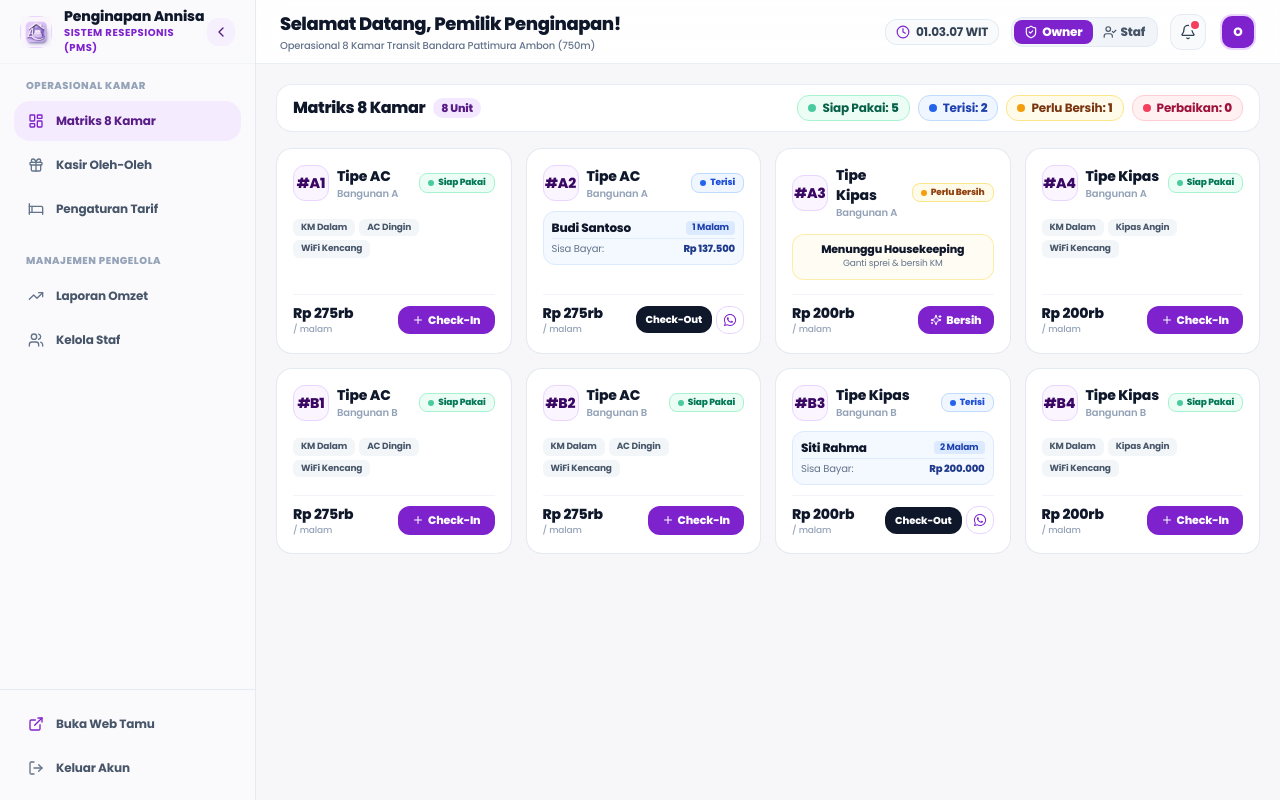
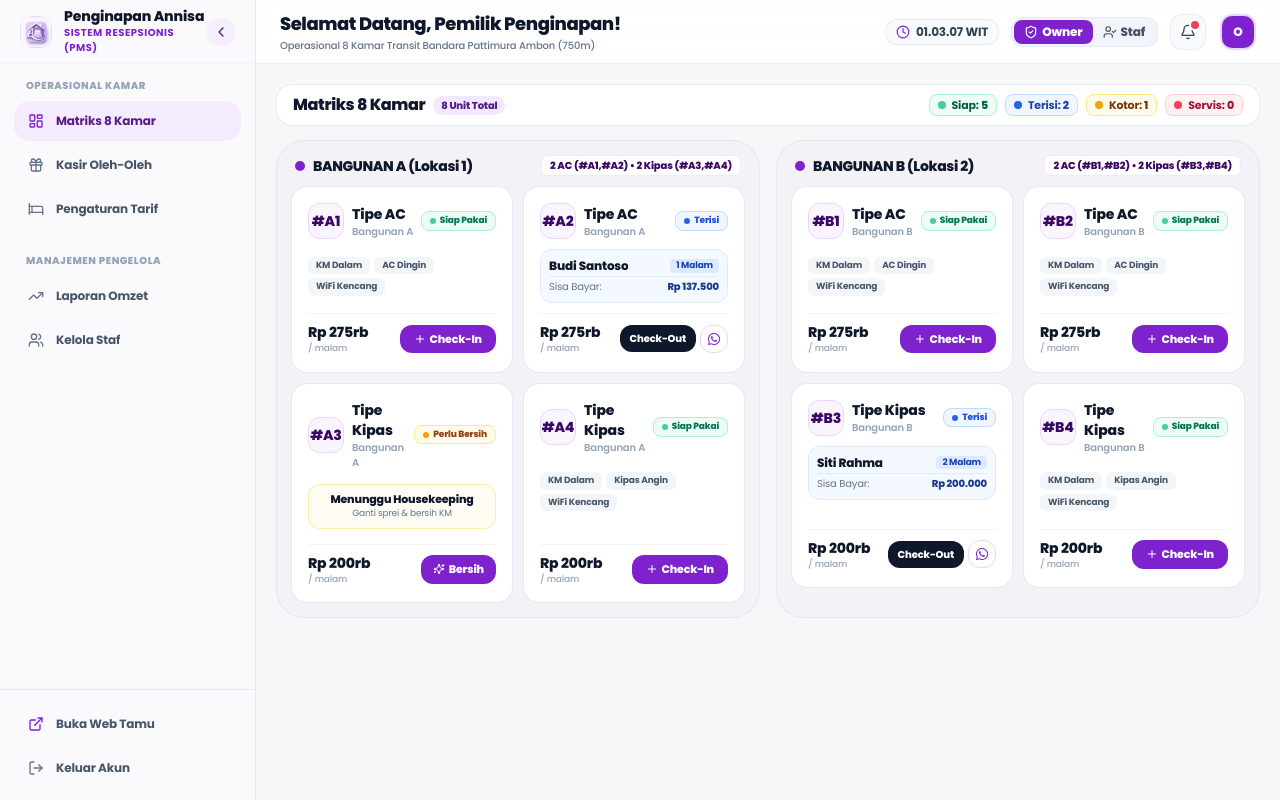
Before and after one commit to ilsetiawan1/penginapan-annisa, a Next.js app in the folder apps/web/: page /admin/dashboard in a window 1280 px wide. Built offline with nearby package versions, Linux system fonts and the light colour scheme.

Commit message:
feat(admin): layout 8 rooms into 2 distinct physical buildings (Left: Building A with 2 AC & 2 Kipas, Right: Building B with 2 AC & 2 Kipas) matching user sketch

```diff
--- a/apps/web/src/features/admin/rooms/components/room-matrix.tsx
+++ b/apps/web/src/features/admin/rooms/components/room-matrix.tsx
@@ -8,7 +8,7 @@ import { RoomCard, type RoomItem } from "./room-card";
 
 // 8 UNIT KAMAR RESMI PENGINAPAN ANNISA (SESUAI PRD & TRD)
 const INITIAL_ROOMS: RoomItem[] = [
-  // BANGUNAN A
+  // BANGUNAN A (KIRI): 2 AC (A1, A2) & 2 KIPAS (A3, A4)
   {
     code: "A1",
     building: "A",
@@ -49,7 +49,8 @@ const INITIAL_ROOMS: RoomItem[] = [
     price: 200000,
     status: "ready",
   },
-  // BANGUNAN B
+
+  // BANGUNAN B (KANAN): 2 AC (B1, B2) & 2 KIPAS (B3, B4)
   {
     code: "B1",
     building: "B",
@@ -100,7 +101,11 @@ export function RoomMatrix() {
   const [checkOutModalData, setCheckOutModalData] = useState<RoomItem | null>(null);
   const [receiptModalData, setReceiptModalData] = useState<RoomItem | null>(null);
 
-  // Ringkasan Status
+  // Pisahkan Kamar Bangunan A & Bangunan B
+  const roomsA = rooms.filter((r) => r.building === "A");
+  const roomsB = rooms.filter((r) => r.building === "B");
+
+  // Ringkasan Status Keseluruhan
   const readyCount = rooms.filter((r) => r.status === "ready").length;
   const occupiedCount = rooms.filter((r) => r.status === "occupied").length;
   const dirtyCount = rooms.filter((r) => r.status === "dirty").length;
@@ -164,51 +169,72 @@ export function RoomMatrix() {
   };
 
   return (
-    <div className="space-y-3.5 sm:space-y-4">
-      {/* Top Header Strip: Judul + Ringkasan Status 4 Warna Horizontal (Zero Scroll Tablet View) */}
-      <div className="flex flex-wrap items-center justify-between gap-2.5 bg-white py-2.5 px-4 rounded-2xl border border-slate-200/80 shadow-2xs">
+    <div className="space-y-3 sm:space-y-3.5">
+      {/* Top Header Strip: Judul + Ringkasan Status 4 Warna Horizontal */}
+      <div className="flex flex-wrap items-center justify-between gap-2 bg-white py-2 px-3.5 sm:px-4 rounded-2xl border border-slate-200/80 shadow-2xs">
         <div className="flex items-center gap-2">
-          <h2 className="text-base font-black text-slate-900 tracking-tight">Matriks 8 Kamar</h2>
-          <span className="bg-purple-100 text-purple-900 text-[11px] font-black px-2 py-0.5 rounded-full">
-            8 Unit
+          <h2 className="text-sm sm:text-base font-black text-slate-900 tracking-tight">
+            Matriks 8 Kamar
+          </h2>
+          <span className="bg-purple-100 text-purple-900 text-[10px] font-black px-2 py-0.5 rounded-full">
+            8 Unit Total
           </span>
         </div>
 
-        {/* 4 Status Pills Horizontal (Ramping & Jelas) */}
-        <div className="flex items-center gap-2 flex-wrap text-xs font-bold">
-          <span className="bg-emerald-50 text-emerald-800 border border-emerald-200 px-2.5 py-1 rounded-xl flex items-center gap-1.5">
+        {/* 4 Status Pills Horizontal */}
+        <div className="flex items-center gap-1.5 sm:gap-2 flex-wrap text-xs font-bold">
+          <span className="bg-emerald-50 text-emerald-800 border border-emerald-200 px-2 py-0.5 rounded-lg flex items-center gap-1.5 text-[11px]">
             <span className="w-2 h-2 rounded-full bg-emerald-500 animate-pulse" />
             <span>
-              Siap Pakai: <strong>{readyCount}</strong>
+              Siap: <strong>{readyCount}</strong>
             </span>
           </span>
 
-          <span className="bg-blue-50 text-blue-800 border border-blue-200 px-2.5 py-1 rounded-xl flex items-center gap-1.5">
+          <span className="bg-blue-50 text-blue-800 border border-blue-200 px-2 py-0.5 rounded-lg flex items-center gap-1.5 text-[11px]">
             <span className="w-2 h-2 rounded-full bg-blue-600" />
             <span>
               Terisi: <strong>{occupiedCount}</strong>
             </span>
           </span>
 
-          <span className="bg-amber-50 text-amber-900 border border-amber-200 px-2.5 py-1 rounded-xl flex items-center gap-1.5">
+          <span className="bg-amber-50 text-amber-900 border border-amber-200 px-2 py-0.5 rounded-lg flex items-center gap-1.5 text-[11px]">
             <span className="w-2 h-2 rounded-full bg-amber-500" />
             <span>
-              Perlu Bersih: <strong>{dirtyCount}</strong>
+              Kotor: <strong>{dirtyCount}</strong>
             </span>
           </span>
 
-          <span className="bg-rose-50 text-rose-800 border border-rose-200 px-2.5 py-1 rounded-xl flex items-center gap-1.5">
+          <span className="bg-rose-50 text-rose-800 border border-rose-200 px-2 py-0.5 rounded-lg flex items-center gap-1.5 text-[11px]">
             <span className="w-2 h-2 rounded-full bg-rose-500" />
             <span>
-              Perbaikan: <strong>{maintenanceCount}</strong>
+              Servis: <strong>{maintenanceCount}</strong>
             </span>
           </span>
         </div>
       </div>
 
-      {/* 8 ROOMS GRID (Tepat 4 Kolom x 2 Baris: Muat 1 Layar Tablet Penuh Tanpa Scroll) */}
-      <div className="grid grid-cols-1 sm:grid-cols-2 lg:grid-cols-4 gap-3 sm:gap-3.5">
-        {rooms.map((room) => (
+      {/* 2 BANGUNAN BERDAMPINGAN: KIRI (BANGUNAN A) & KANAN (BANGUNAN B) */}
+      <div className="grid grid-cols-1 lg:grid-cols-2 gap-3.5 sm:gap-4 relative">
+        {/* ====================================================
+            BLOK KIRI: BANGUNAN A (4 KAMAR: 2 AC & 2 KIPAS)
+            ==================================================== */}
+        <div className="bg-[#f4f2f7] rounded-3xl p-3 sm:p-3.5 border border-slate-200/90 shadow-2xs space-y-2.5">
+          {/* Header Bangunan A */}
+          <div className="flex items-center justify-between px-1">
+            <div className="flex items-center gap-2">
+              <span className="w-2.5 h-2.5 rounded-full bg-purple-700" />
+              <h3 className="font-black text-xs sm:text-sm text-slate-900 tracking-tight">
+                BANGUNAN A (Lokasi 1)
+              </h3>
+            </div>
+            <span className="text-[10px] font-extrabold text-purple-950 bg-white px-2 py-0.5 rounded-md border border-purple-100 shadow-2xs">
+              2 AC (#A1,#A2) • 2 Kipas (#A3,#A4)
+            </span>
+          </div>
+
+          {/* Grid 2x2 Kamar Bangunan A */}
+          <div className="grid grid-cols-1 sm:grid-cols-2 gap-2.5">
+            {roomsA.map((room) => (
               <RoomCard
                 key={room.code}
                 room={room}
@@ -219,6 +245,41 @@ export function RoomMatrix() {
                 onFinishMaintenance={handleFinishMaintenance}
               />
             ))}
+          </div>
+        </div>
+
+        {/* ====================================================
+            BLOK KANAN: BANGUNAN B (4 KAMAR: 2 AC & 2 KIPAS)
+            ==================================================== */}
+        <div className="bg-[#f4f2f7] rounded-3xl p-3 sm:p-3.5 border border-slate-200/90 shadow-2xs space-y-2.5">
+          {/* Header Bangunan B */}
+          <div className="flex items-center justify-between px-1">
+            <div className="flex items-center gap-2">
+              <span className="w-2.5 h-2.5 rounded-full bg-purple-700" />
+              <h3 className="font-black text-xs sm:text-sm text-slate-900 tracking-tight">
+                BANGUNAN B (Lokasi 2)
+              </h3>
+            </div>
+            <span className="text-[10px] font-extrabold text-purple-950 bg-white px-2 py-0.5 rounded-md border border-purple-100 shadow-2xs">
+              2 AC (#B1,#B2) • 2 Kipas (#B3,#B4)
+            </span>
+          </div>
+
+          {/* Grid 2x2 Kamar Bangunan B */}
+          <div className="grid grid-cols-1 sm:grid-cols-2 gap-2.5">
+            {roomsB.map((room) => (
+              <RoomCard
+                key={room.code}
+                room={room}
+                onOpenCheckIn={setCheckInModalData}
+                onOpenCheckOut={setCheckOutModalData}
+                onOpenReceipt={setReceiptModalData}
+                onMarkClean={handleMarkClean}
+                onFinishMaintenance={handleFinishMaintenance}
+              />
+            ))}
+          </div>
+        </div>
       </div>
 
       {/* MODAL DIALOGS */}
```
Lines whose indentation alone changed are shown as unchanged.
